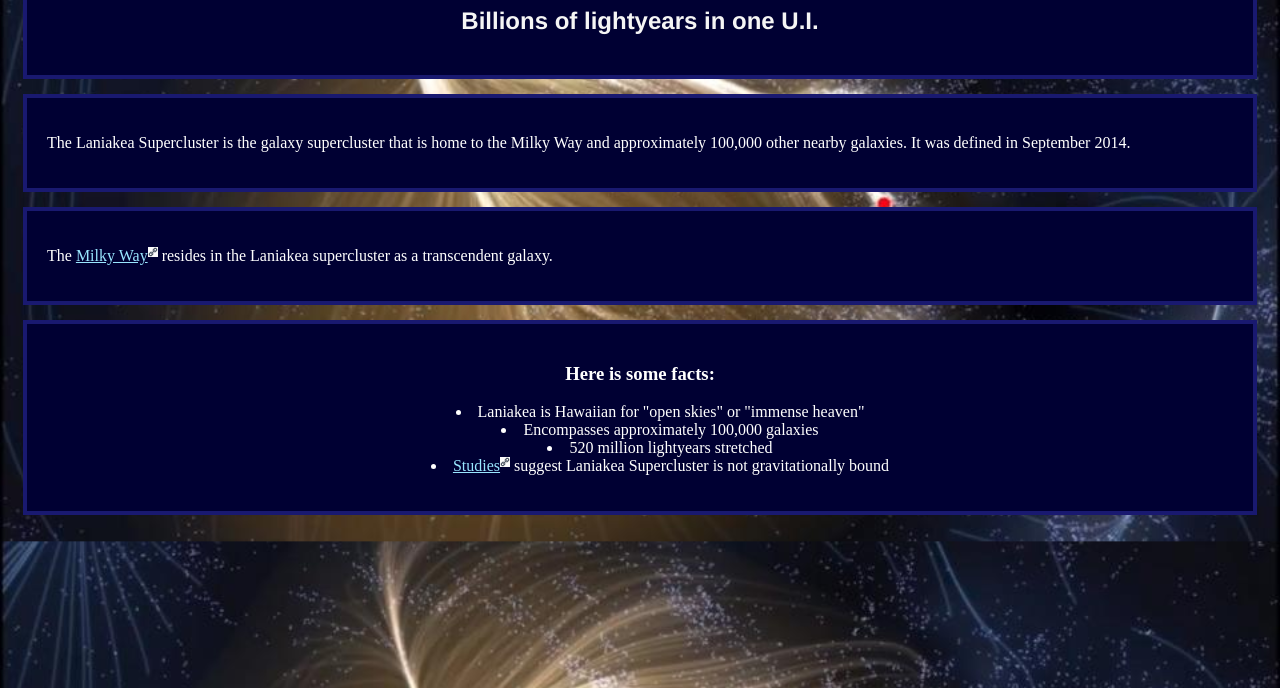
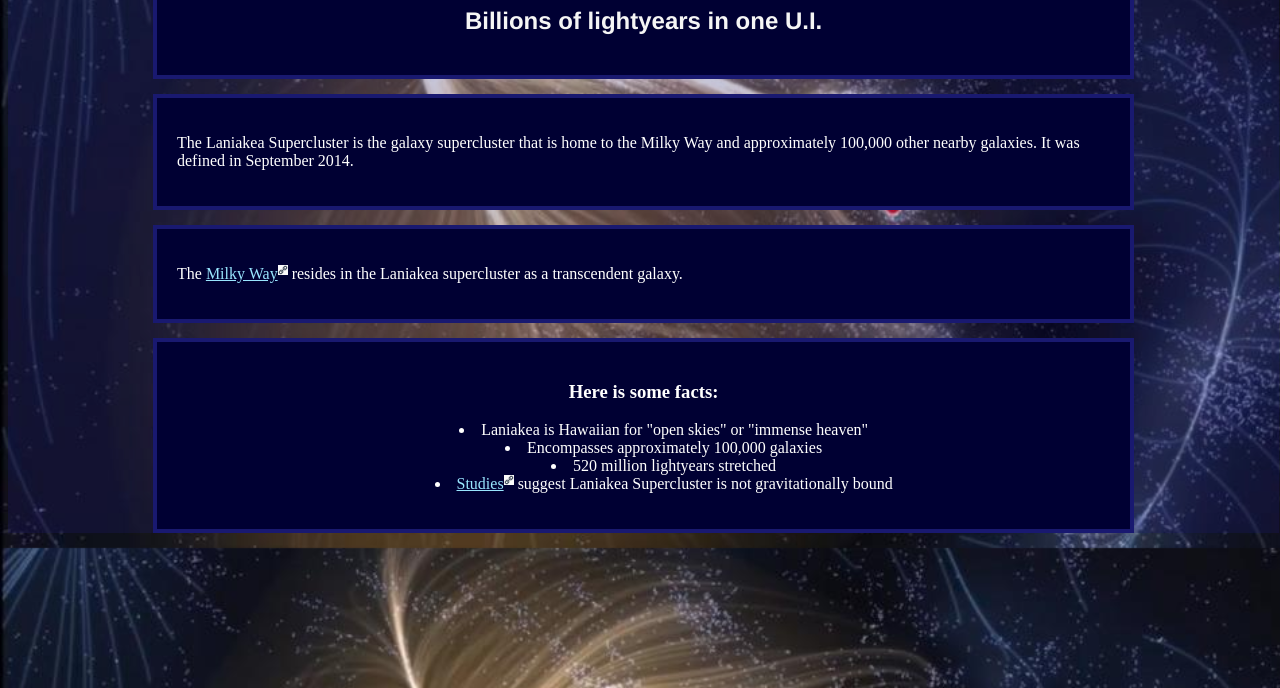
Before and after one commit to MahdiT54/Laniakeasite, a plain HTML site: page index.html in a window 1280 px wide. Shown: the part 112-800 px from the top of the page. Drawn offline with Linux system fonts and the light colour scheme.

Commit message:
container class added

```diff
--- a/css/style.css
+++ b/css/style.css
@@ -44,3 +44,11 @@ ul {
     text-align: center;
     list-style-position: inside;
 }
+
+.container {
+    width: 80%;
+    margin: 0 auto;
+    background-color: rgb(31, 25, 112, .25);
+    padding: 0 130px;
+    border: none !important;
+}
--- a/index.html
+++ b/index.html
@@ -7,6 +7,7 @@
     </head>
 
     <body>
+        <div class="container">
             <div class = "Top-bar">
         <h1>Broad span of the Laniakea supercluster</h1>
         <h2>Billions of lightyears in one U.I.</h2>
@@ -28,6 +29,7 @@
             <li><a href="https://www.aanda.org/articles/aa/full_html/2015/03/aa25591-14/aa25591-14.html" target="_blank" rel="noopener noreferrer">Studies</a> suggest Laniakea Supercluster is not gravitationally bound</li>
         </ul>
             </div>
+        </div>
     </body>
 
 </html>
```
